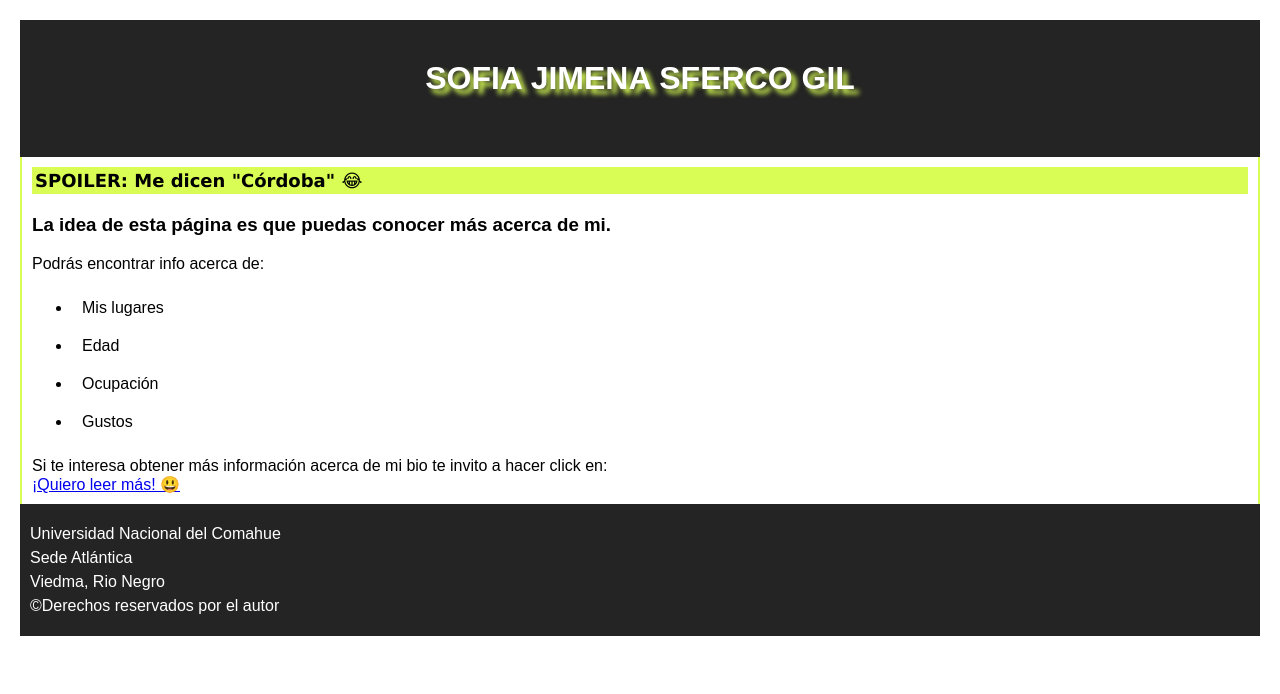
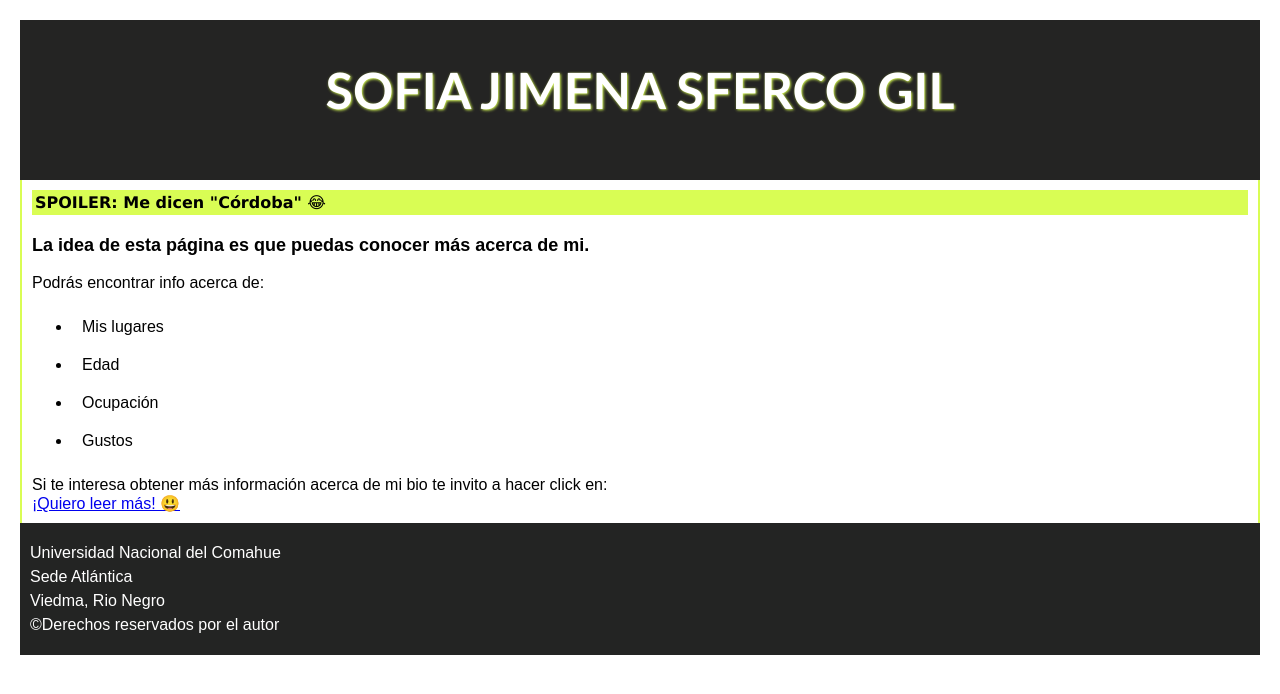
Before and after one commit to SofiaSferco/LaboratoriosPEYLW-SofiaSferco, a plain HTML site: page index.html in a window 1280 px wide. Drawn offline with Linux system fonts and the light colour scheme.

Commit message:
cambio de formato h1

```diff
--- a/estilos.css
+++ b/estilos.css
@@ -1,5 +1,5 @@
 header{
-    background-color: #232423;
+    background-color: #242423;
     padding: 20px 0;
     text-align: center;
     color: rgb(255, 255, 255);
@@ -28,7 +28,9 @@ h1{
     padding-bottom: 20px;
     margin-bottom: 20px;
     margin-top: 20px;
-    text-shadow: 5px 5px 5px #d9fd54;
+    text-shadow: 1px 1px 3px #d9fd54;
+    font-family: 'Gill Sans', 'Gill Sans MT', Calibri, 'Trebuchet MS', sans-serif;
+    font-size: 50px;
 }
 h2{
     background-color: #d9fd54;
@@ -37,8 +39,12 @@ h2{
     margin-top: 0;
     font-family: Verdana, Geneva, Tahoma, sans-serif;
     padding: 3px;
+    font-size: 16px;
+}
+h3{
     font-size: 18px;
 }
+
 li{
     background-color: #ffffff;
     padding: 10px;
```
